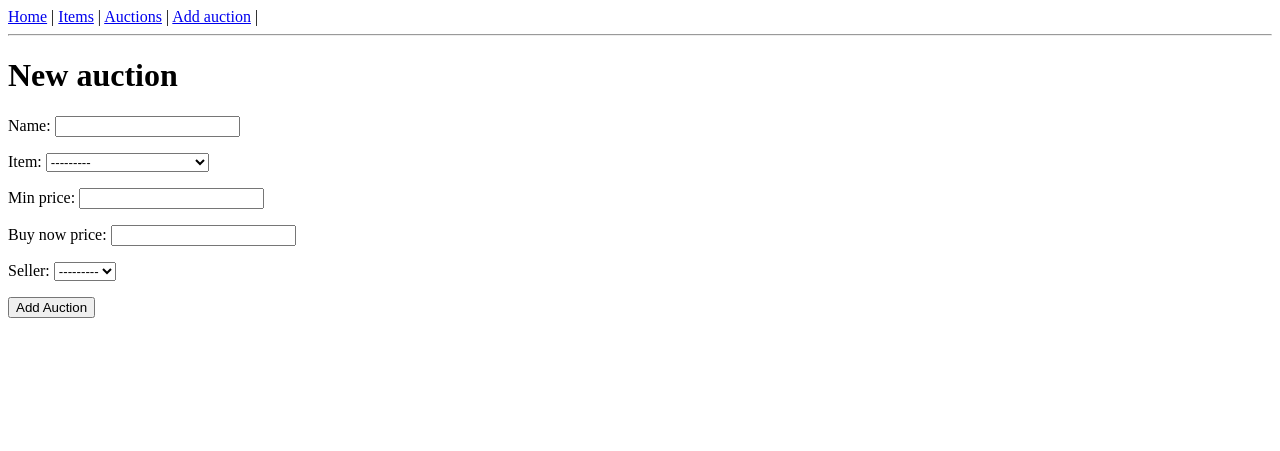
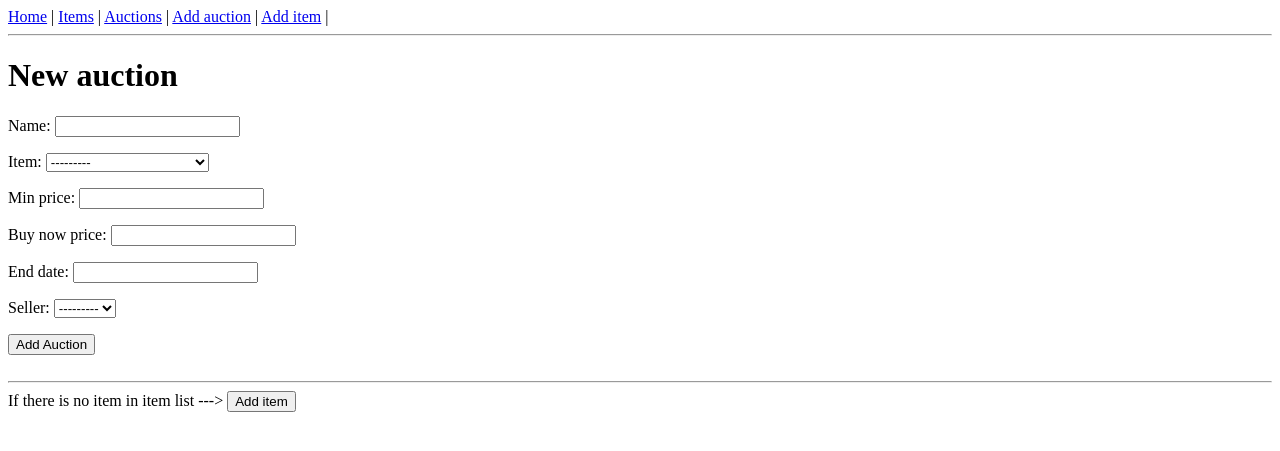
Before and after one commit to filipzmija1/Auction-site, a Django app: page /add-auction in a window 1280 px wide. Shown: the top 451 px of the page. Run offline with Django 4.2, Linux system fonts and the light colour scheme; data comes from the database, SQL or seed files in the repository; both versions use the stored data as it was after the commit.

Commit message:
add item view

```diff
--- a/auctionsite/auctions/templates/auctions/auction_form.html
+++ b/auctionsite/auctions/templates/auctions/auction_form.html
@@ -4,8 +4,12 @@
 {% block content %}
 <h1>New auction</h1>
 <form method="POST" action="">
+    {% csrf_token %}
     {{ form.as_p }}
     <input type="submit" value="Add Auction">
-</form>
+</form><br>
+<hr>
+If there is no item in item list --->
+<a href="/add-item"><input type="submit" value="Add item"></a>
 
 {% endblock %}
--- a/auctionsite/auctions/templates/auctions/base_template.html
+++ b/auctionsite/auctions/templates/auctions/base_template.html
@@ -8,6 +8,7 @@
 <a href="/items">Items</a> |
 <a href="/auctions">Auctions</a> |
 <a href="/add-auction">Add auction</a> |
+<a href="/add-item">Add item</a> |
 <hr>
 {% block content %}
 <h1>Welcome to Auction House!</h1>
--- a/auctionsite/auctions/views.py
+++ b/auctionsite/auctions/views.py
@@ -55,7 +55,15 @@ class AuctionDetails(View):
 
 
 class AddAuction(CreateView):
+    """This view creates new auction"""
     model = Auction
-    fields = ['name', 'item', 'min_price', 'buy_now_price', 'duration', 'seller']
+    fields = ['name', 'item', 'min_price', 'buy_now_price', 'end_date', 'seller']
     template_name = 'auctions/auction_form.html'
     success_url = '/auctions'
+
+
+class AddItem(CreateView):
+    model = Item
+    fields = ['name', 'description', 'image', 'category']
+    template_name = 'auctions/item_form.html'
+    success_url = '/items'
--- a/auctionsite/auctionsite/urls.py
+++ b/auctionsite/auctionsite/urls.py
@@ -29,6 +29,7 @@ urlpatterns = [
     path('auctions/', auctions.AuctionsList.as_view()),
     path('auction/<int:pk>', auctions.AuctionDetails.as_view()),
     path('add-auction', auctions.AddAuction.as_view()),
+    path('add-item', auctions.AddItem.as_view()),
 
 ]
 if settings.DEBUG:
```
Also changed, not shown: auctionsite/auctions/templates/auctions/item_form.html (added, +11 -0 lines), auctionsite/db.sqlite3.
